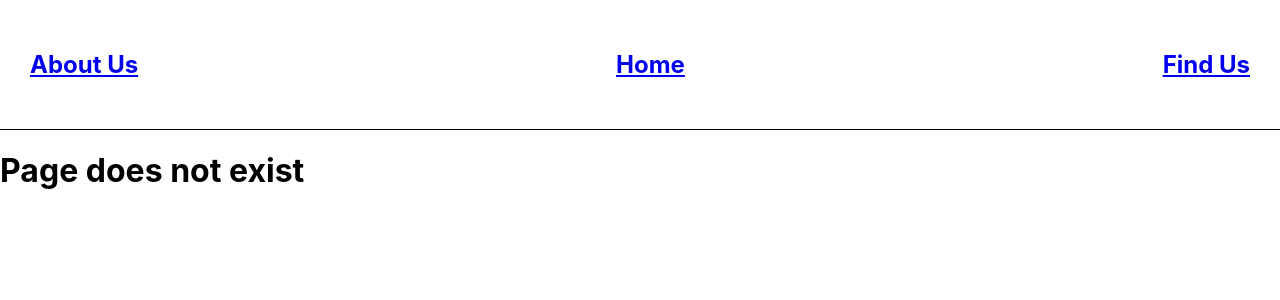
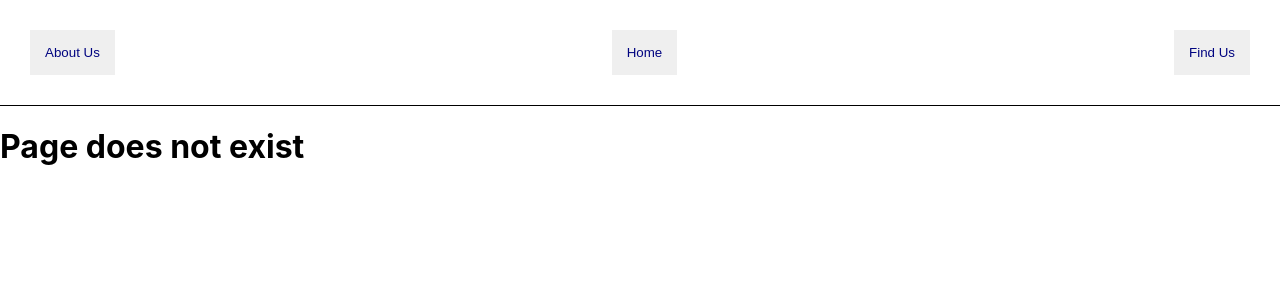
Before and after one commit to brycemara/taco-bout-it, a React (Create React App) app: page / in a window 1280 px wide. Shown: the top 300 px of the page. Built offline with nearby package versions, Linux system fonts and the light colour scheme.

Commit message:
Nav styling

```diff
--- a/src/Nav/Nav.css
+++ b/src/Nav/Nav.css
@@ -5,3 +5,14 @@
   border-bottom: 1px solid black;
   padding: 30px;
 }
+
+button {
+  cursor: pointer;
+  border: pink;
+  padding: 15px;
+  color: rgb(0, 4, 128);
+}
+
+.about-us .home .find-us {
+  text-decoration: none;
+}
--- a/src/Nav/Nav.js
+++ b/src/Nav/Nav.js
@@ -5,13 +5,13 @@ function Nav() {
   return(
     <section className="nav">
     <Link to="/about" className="about-us">
-      <h2>About Us</h2>
+      <button>About Us</button>
     </Link>
     <Link to="/" className="home">
-      <h2>Home</h2>
+      <button>Home</button>
     </Link>
     <Link to="/locations" className="find-us">
-      <h2>Find Us</h2>
+      <button>Find Us</button>
     </Link>
     </section>
   )
```
Also changed, not shown: 1 other file (tests, documents, lock files or other folders).
